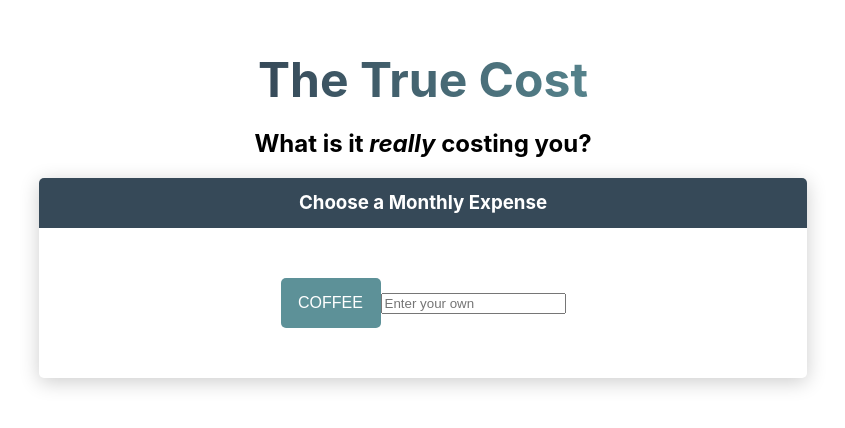
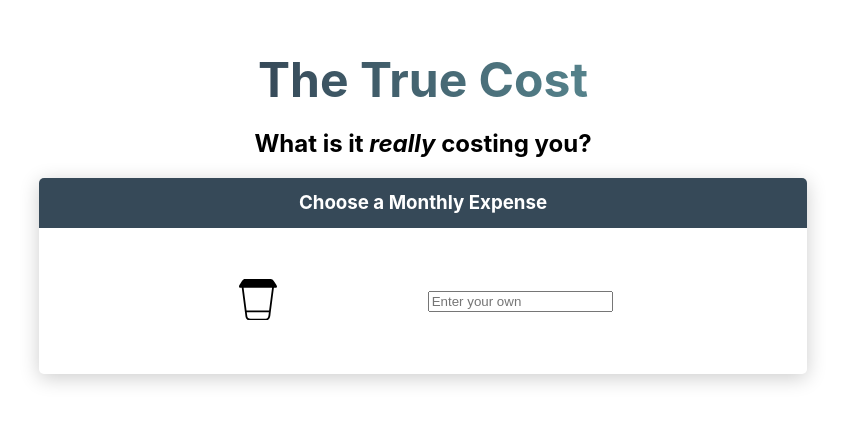
Before and after one commit to davidlamt/the-true-cost, a React (Create React App) app: page / in a window 1280 px wide. Shown: the top 428 px of the page, without its empty margins (217-1062 px from the left). Built offline with nearby package versions, Linux system fonts and the light colour scheme.

Commit message:
Add coffee svg & add hover effect

```diff
--- a/src/components/MainCard.tsx
+++ b/src/components/MainCard.tsx
@@ -46,14 +46,32 @@ const MainCard: React.FunctionComponent = () => {
         `}
       >
         {!selectedExpense && (
-          <div>
+          <div
+            css={css`
+              align-items: center;
+              display: flex;
+              flex-wrap: wrap;
+              justify-content: space-evenly;
+            `}
+          >
             {commonExpenses.map((commonExpense) => (
               <button
-                css={primaryButtonBase}
+                css={css`
+                  background-color: transparent;
+                  border: none;
+                  cursor: pointer;
+                  outline: none;
+                  transition: transform 0.3s ease;
+                  width: 50px;
+
+                  &:hover {
+                    transform: scale(1.3);
+                  }
+                `}
                 key={commonExpense.name}
                 onClick={() => setSelectedExpense(commonExpense)}
               >
-                {commonExpense.name}
+                <commonExpense.imageComponent />
               </button>
             ))}
             <input placeholder="Enter your own" />
--- a/src/static/commonExpenses.ts
+++ b/src/static/commonExpenses.ts
@@ -1,5 +1,8 @@
+import { ReactComponent as CoffeeSvg } from '../images/coffee.svg';
+
 export interface ICommonExpense {
   name: string;
+  imageComponent: React.FunctionComponent;
   monthlyCost: number;
   description: string;
 }
@@ -7,6 +10,7 @@ export interface ICommonExpense {
 const commonExpenses: ICommonExpense[] = [
   {
     name: 'Coffee',
+    imageComponent: CoffeeSvg,
     monthlyCost: 92,
     description:
       'According to [this article](https://www.fool.com/retirement/2018/01/22/one-third-of-americans-spend-more-on-coffee-than-o.aspx), the average American spends around $92 a month on coffee. Maybe you should consider buying your own [coffee maker](https://www.amazon.com/s?k=coffee+maker)?',
```
Also changed, not shown: src/images/coffee.svg (added).
